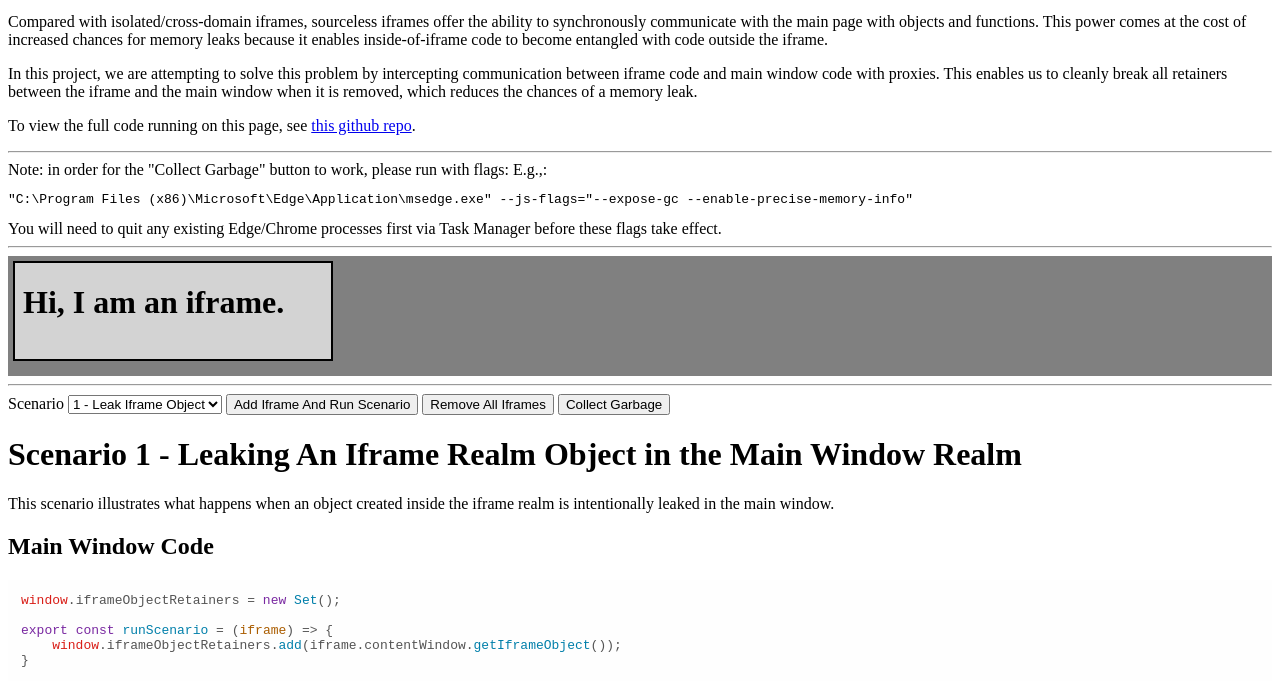
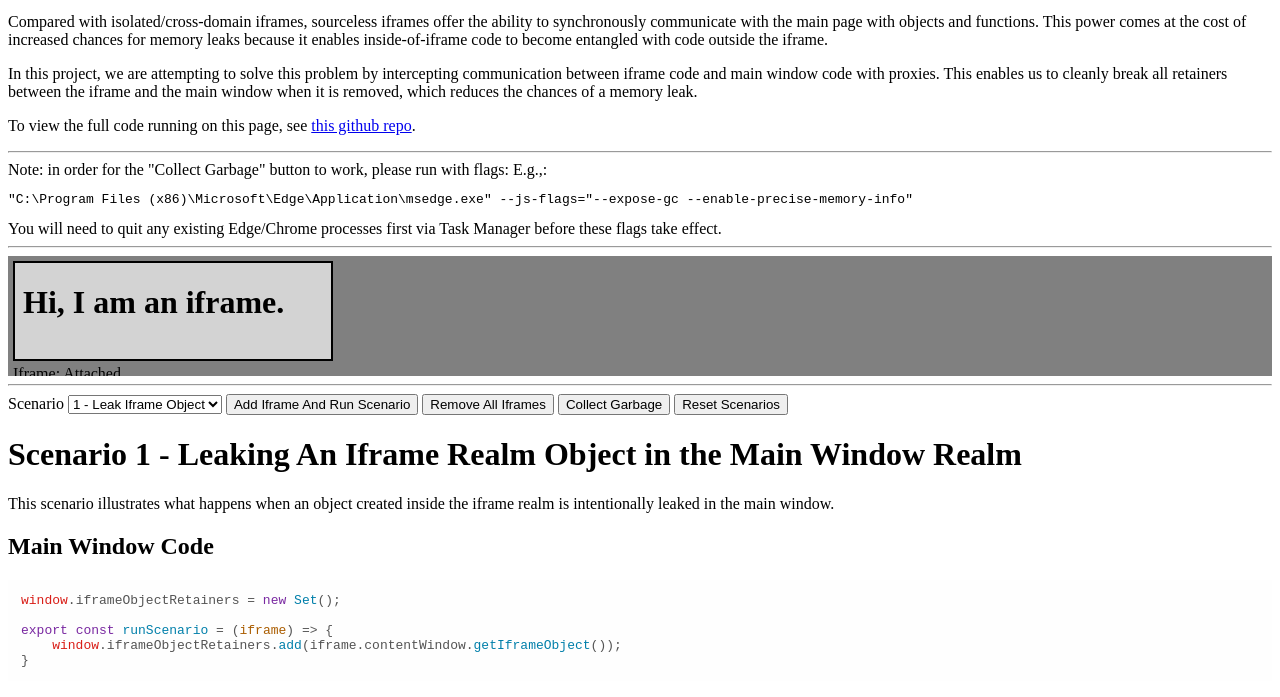
Before and after one commit to astegmaier/playground-iframe-membranes, a plain HTML site: page index.html in a window 1280 px wide. Both pictures are taken after a click on the button "Add Iframe And Run Scenario". Shown: the part 101-798 px from the top of the page. Drawn offline with nearby package versions, Linux system fonts and the light colour scheme.

Commit message:
Show scenario status.

```diff
--- a/index.html
+++ b/index.html
@@ -29,7 +29,7 @@
         border: 2px solid black;
         box-sizing: border-box;
       }
-      #iframe-container {
+      #all-scenarios-container {
         height: 110px;
         background-color: grey;
         padding: 5px;
@@ -78,7 +78,7 @@
       </div>
     </div>
     <hr />
-    <div id="iframe-container"></div>
+    <div id="all-scenarios-container"></div>
     <hr />
     <div>
       <label for="scenario">Scenario</label>
@@ -88,6 +88,7 @@
       <button id="run-scenario">Add Iframe And Run Scenario</button>
       <button id="remove-iframes">Remove All Iframes</button>
       <button id="collect-garbage">Collect Garbage</button>
+      <button id="reset-scenarios">Reset Scenarios</button>
     </div>
     <div id="scenario-description"></div>
     <h2>Main Window Code</h2>
--- a/index.js
+++ b/index.js
@@ -31,11 +31,10 @@ updateScenario();
 let iframeCount = 0;
 
 async function getTrackedIframe(scriptUrl) {
-  const iframe = await getIframe(scriptUrl);
   iframeCount += 1;
+  const iframeContainer = getIframeContainer(iframeCount);
+  const iframe = await getIframe(scriptUrl, iframeContainer);
   console.log(`Creating iframe ${iframeCount}.`);
-  iframe.DEBUG_ID = iframeCount;
-  iframe.contentWindow.DEBUG_ID = iframeCount;
   window.finalizationRegistry.register(
     iframe.contentWindow,
     `iframe.contentWindow ${iframeCount}`
@@ -44,7 +43,7 @@ async function getTrackedIframe(scriptUrl) {
   return iframe;
 }
 
-function getIframe(scriptUrl) {
+function getIframe(scriptUrl, container) {
   return new Promise((resolve) => {
     const iframe = document.createElement("iframe");
     iframe.onload = () => resolve(iframe);
@@ -59,13 +58,61 @@ function getIframe(scriptUrl) {
       </body>
       </html>
     `;
-    document.getElementById("iframe-container").appendChild(iframe);
+    container.appendChild(iframe);
   });
 }
 
+function getIframeContainer(scenarioNumber) {
+  iframeStatus = document.createElement("div");
+  iframeStatus.id = `status-iframe-${scenarioNumber}`;
+  iframeWindowStatus = document.createElement("div");
+  iframeWindowStatus.id = `status-iframe-window-${scenarioNumber}`;
+
+  const statusContainer = document.createElement("div");
+  statusContainer.className = "status-container";
+  statusContainer.appendChild(iframeStatus);
+  statusContainer.appendChild(iframeWindowStatus);
+
+  const iframeContainer = document.createElement("div");
+  iframeContainer.id = `iframe-container-${scenarioNumber}`;
+  iframeContainer.className = "iframe-container";
+
+  const scenarioDiv = document.createElement("div");
+  scenarioDiv.id = `scenario-${scenarioNumber}`;
+  scenarioDiv.className = "scenario-container";
+  scenarioDiv.appendChild(iframeContainer);
+  scenarioDiv.appendChild(statusContainer);
+
+  document.getElementById("all-scenarios-container").appendChild(scenarioDiv);
+  updateScenarioStatus(scenarioNumber);
+  return iframeContainer;
+}
+
+function updateScenarioStatus(
+  scenarioNumber,
+  iframeStatus = "Attached",
+  iframeWindowStatus = "Attached"
+) {
+  document.getElementById(
+    `status-iframe-${scenarioNumber}`
+  ).textContent = `Iframe: ${iframeStatus}`;
+  document.getElementById(
+    `status-iframe-window-${scenarioNumber}`
+  ).textContent = `Iframe Window: ${iframeWindowStatus}`;
+}
+
 document.getElementById("remove-iframes").onclick = () => {
-  document.getElementById("iframe-container").textContent = "";
+  for (let i = 1; i <= iframeCount; i++) {
+    const iframeContainer = document.getElementById(`iframe-container-${i}`);
+    iframeContainer.textContent = "";
+  }
   console.log("All iframes removed.");
+};
+
+document.getElementById("reset-scenarios").onclick = () => {
+  scenarioNumber = 0;
+  document.getElementById("all-scenarios-container").textContent = "";
+  console.clear();
 };
 
 document.getElementById("collect-garbage").onclick = async () => {
```
